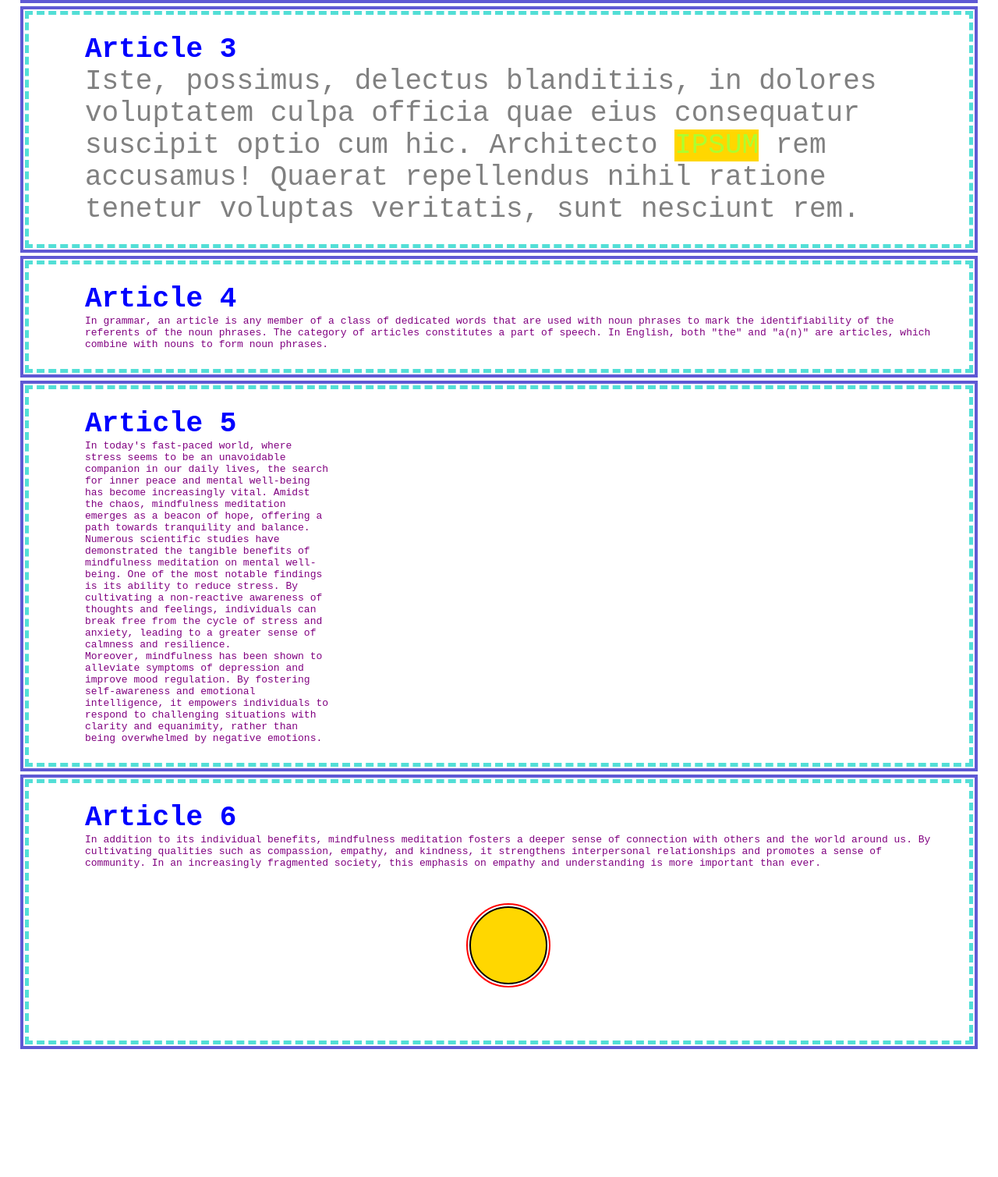
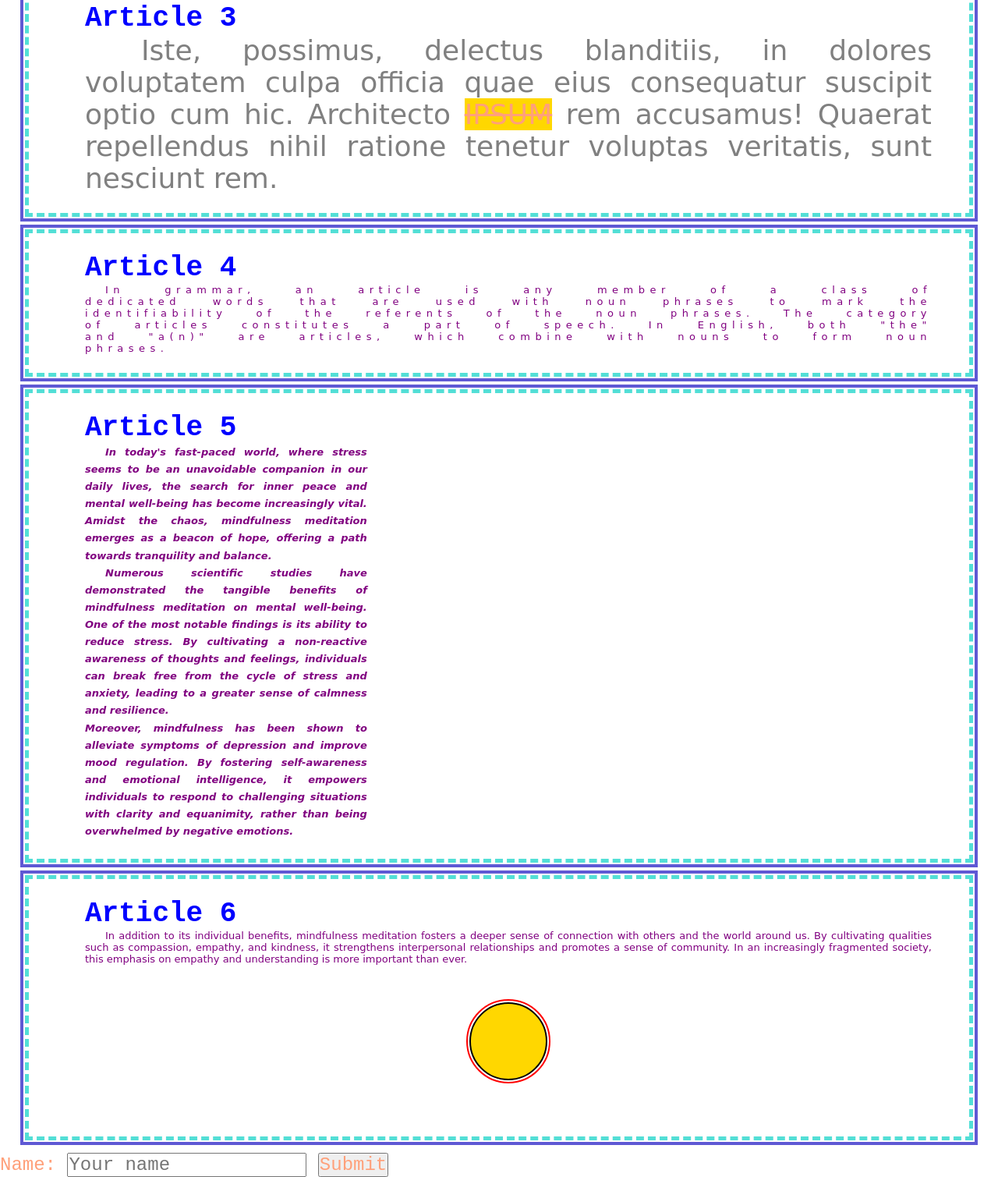
Before and after one commit to YAHIA-HASSAN/mern-stack, a plain HTML site: page #02- CSS/index.html in a window 1280 px wide. Shown: the part 586-2095 px from the top of the page at 78% size. Before the commit the page ends 1941 px from the top, so only its background shows below. Drawn offline with Linux system fonts and the light colour scheme; a web font is replaced by a local one.

Commit message:
typography

```diff
--- a/#02- CSS/index.html
+++ b/#02- CSS/index.html
@@ -5,13 +5,13 @@
     <meta charset="UTF-8">
     <meta http-equiv="X-UA-Compatible" content="IE=edge">
     <meta name="viewport" content="width=device-width, initial-scale=1.0">
-    <title>CSS Selectors</title>
+    <title>CSS Typography</title>
     <link rel="stylesheet" href="style.css">
 </head>
 
 <body>
     <header>
-        <h1>CSS Selectors</h1>
+        <h1>CSS Typography</h1>
     </header>
     <main>
         <article class="container">
@@ -47,7 +47,7 @@
         </article>
         <article class="container">
             <h2>Article 4</h2>
-            <p>
+            <p class="article-4">
                 In grammar, an article is any member of a class of dedicated words that are used with noun phrases to mark the identifiability of the referents of the noun phrases. The category of articles constitutes a part of speech. In English, both "the" and "a(n)" are articles, which combine with nouns to form noun phrases.
             </p>
         </article>
@@ -71,6 +71,11 @@
             </p>
             <div class="circle"></div>
         </article>
+        <form>
+            <label for="name">Name: </label>
+            <input type="text" id="name" placeholder="Your name">
+            <button type="submit">Submit</button>
+        </form>
     </main>
 </body>
 
--- a/#02- CSS/style.css
+++ b/#02- CSS/style.css
@@ -1,8 +1,9 @@
+@import url('https://fonts.googleapis.com/css2?family=Single+Day&display=swap');
 *{
     padding: 0;
     margin: 0;
     box-sizing: border-box;
-    color: greenyellow;
+    color: lightsalmon;
 }
 html{
     font-size: 16px;
@@ -11,7 +12,7 @@ header{
     width: 80%;
 }
 body{
-    font-family: 'Lucida Sans', 'Lucida Sans Regular', 'Lucida Grande', 'Lucida Sans Unicode', Geneva, Verdana, sans-serif;
+    font-family: Verdana, Geneva, Tahoma, sans-serif;
     min-height: 100vh;
 }
 main{
@@ -19,8 +20,11 @@ main{
     font-size: 1.5rem;
 }
 p{
+    font-family: 'Single Day', cursive;
     font-size: 13px;
     color: purple;
+    text-indent: 2em;
+    text-align: justify;
 }
 h1{
     border: 5px double red;
@@ -34,13 +38,13 @@ h1, h2{
 p span{
     text-transform: uppercase;
     background-color: gold;
+    text-decoration: solid line-through;
 }
 .gray{
     color: gray;
 }
 .first{
     font-size: 1rem;
-
 }
 #second{
     font-style: italic;
@@ -49,8 +53,15 @@ p span{
 #third{
     font-size: 1.5em;
 }
+.article-4{
+    letter-spacing: 0.5em;
+    word-spacing: 2em;
+}
 .article-5{
     width: 40ch;
+    line-height: 1.7;
+    font-weight: bolder;
+    font-style: oblique;
 }
 .container{
     border: 5px dashed hsl(176, 69%, 60%);
@@ -73,3 +84,6 @@ p span{
     outline-offset: 2px;
     border-radius: 50%;
 }
+input, button{
+    font: inherit;
+}
```
